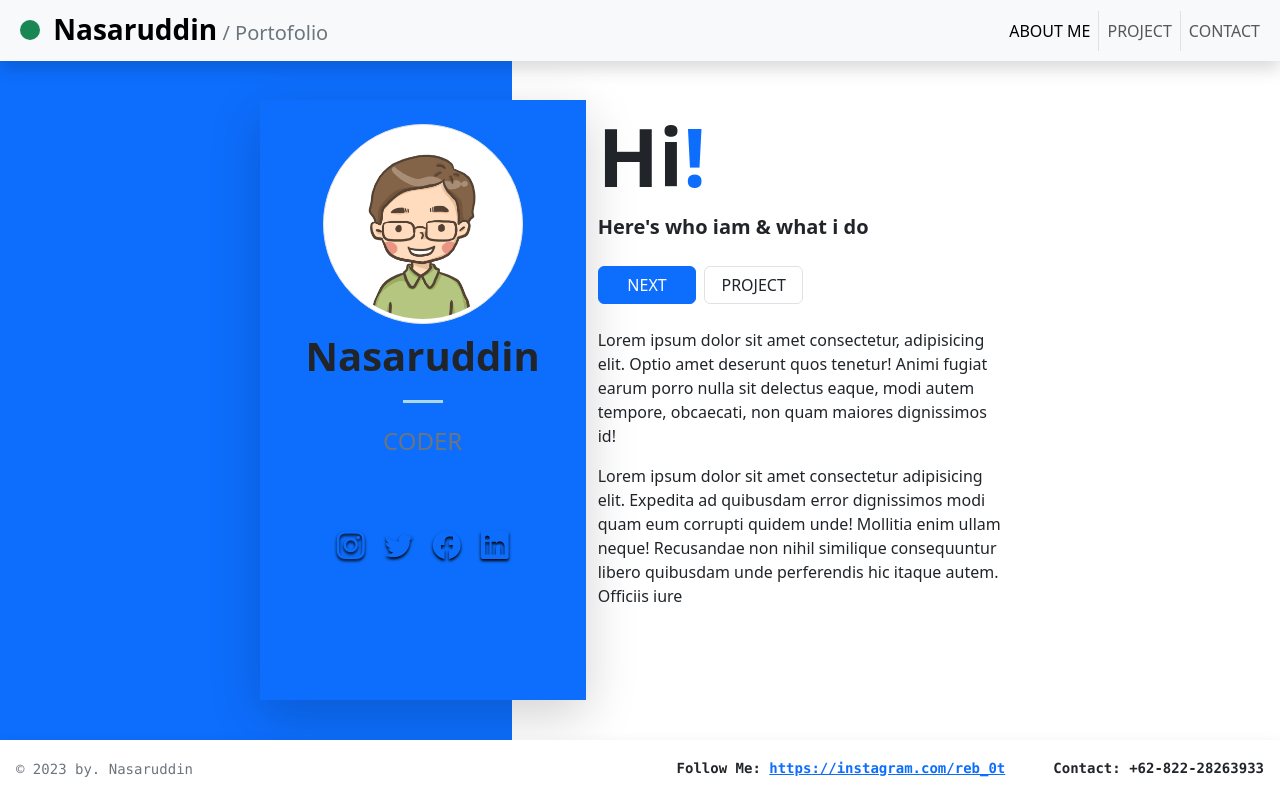
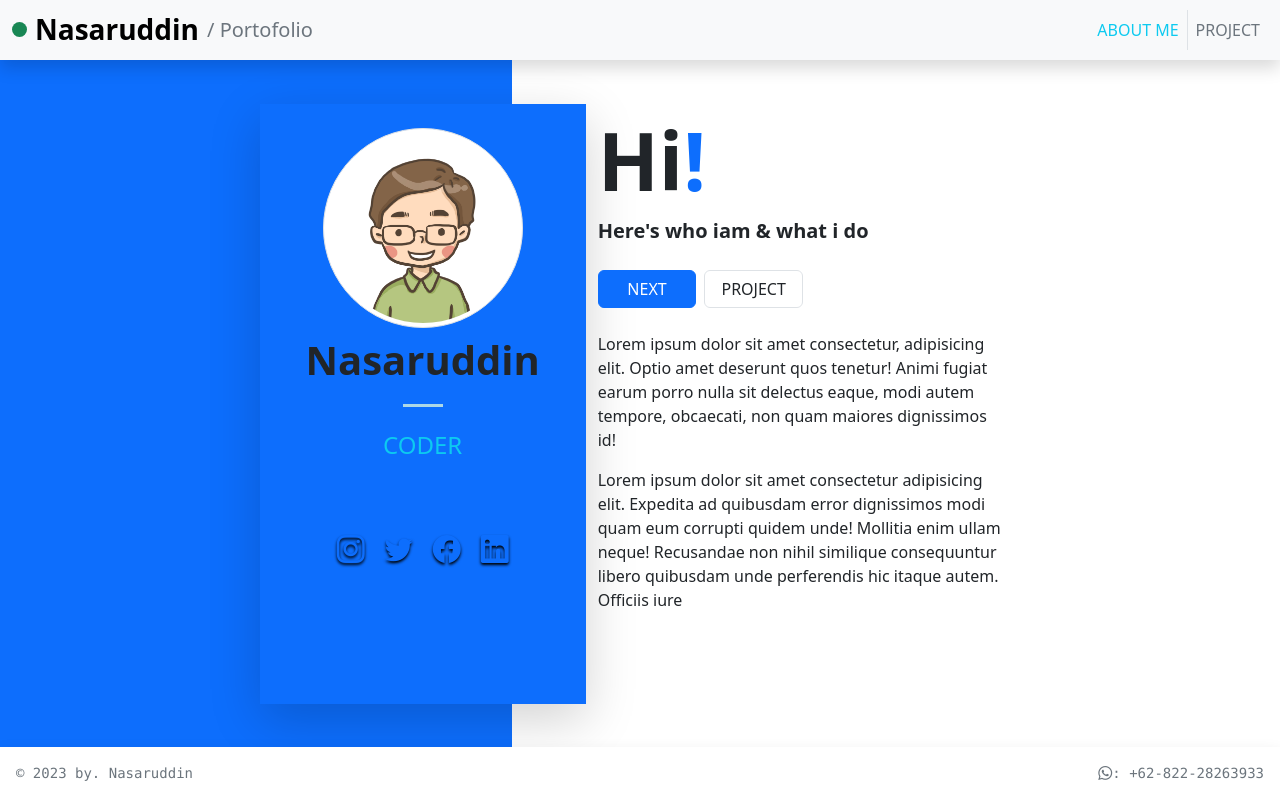
Before and after one commit to nsrddn/nsrddn.github.io, a plain HTML site: page index.html in a window 1280 px wide. Drawn offline with nearby package versions, Linux system fonts and the light colour scheme.

Commit message:
mengubah footer dan navbar

```diff
--- a/index.html
+++ b/index.html
@@ -24,10 +24,10 @@
 		<div class="kartu-container row align-items-center justify-content-center">
 			<nav class="navbar navbar-expand-lg nav-b bg-body-tertiary shadow">
 				<div class="container-fluid">
-					<a class="navbar-brand" href="#"
+					<a class="navbar-brand d-flex align-items-center gap-2" href="#"
 						><div
-							class="rounded-circle mx-2 bg-success"
-							style="width: 20px; height: 20px; display: inline-block"
+							class="rounded-circle bg-success"
+							style="width: 15px; height: 15px;"
 						></div>
 						<span class="display-6 fw-bold fs-3">Nasaruddin</span
 						><span class="text-secondary lead"> / Portofolio</span></a
@@ -43,25 +43,19 @@
 					>
 						<span class="navbar-toggler-icon"></span>
 					</button>
-					<div
-						class="collapse menu-nav navbar-collapse"
-						id="navbarNav"
-					>
+					<div class="collapse menu-nav navbar-collapse" id="navbarNav">
 						<ul class="navbar-nav">
 							<li class="nav-item border-end">
-								<a class="nav-link active" href="/">ABOUT ME</a>
-							</li>
-							<li class="nav-item border-end">
-								<a class="nav-link" href="/project.html">PROJECT</a>
+								<a class="nav-link text-info" href="/">ABOUT ME</a>
 							</li>
 							<li class="nav-item">
-								<a class="nav-link" href="/contact.html">CONTACT</a>
+								<a class="nav-link text-secondary" href="/https://github.com/riboote">PROJECT</a>
 							</li>
 						</ul>
 					</div>
 				</div>
 			</nav>
-			<div class="bg-primary col-md-3 kartu shadow-lg text-center">
+			<div class="bg-primary col-md-3 mt-2 kartu shadow-lg text-center">
 				<img
 					src="img/profile.png"
 					class="img-thumbnail mt-4 rounded-circle"
@@ -69,10 +63,10 @@
 					alt=""
 				/>
 				<h1 class="display-6 my-2 fw-bold">Nasaruddin</h1>
-                <div class="garis"></div>
-				<p class="lead fs-4 text-secondary">CODER</p>
+				<div class="garis"></div>
+				<p class="lead fs-4 text-info">CODER</p>
 				<footer>
-					<a href="" class="text-primary icon">
+					<a href="https://instagram.com/reb_0t" class="text-primary icon">
 						<i class="bi fs-3 bi-instagram"></i>
 					</a>
 					<a href="" class="text-primary icon">
@@ -86,12 +80,14 @@
 					</a>
 				</footer>
 			</div>
-			<div class="text col-md-4">
-				<h1 class="display-1 pt-2 fw-bold">Hi<span class="text-primary">!</span></h1>
+			<div class="text mt-2 col-md-4">
+				<h1 class="display-1 pt-2 fw-bold">
+					Hi<span class="text-primary">!</span>
+				</h1>
 				<p class="lead fw-bold">Here's who iam & what i do</p>
 				<div class="d-flex gap-2 w-50 my-4">
 					<button class="btn btn-primary w-100">NEXT</button>
-					<button class="btn w-100 border">PROJECT</button>
+					<a href="https://github.com/riboote" class="btn w-100 border">PROJECT</a>
 				</div>
 				<p>
 					Lorem ipsum dolor sit amet consectetur, adipisicing elit. Optio amet
@@ -107,14 +103,9 @@
 			</div>
 		</div>
 		<div class="footer-bottom shadow">
-			<div class="d-flex justify-content-between align-items-center">
-				<div class="m-3">
-					<code class="text-secondary">&copy; 2023 by. Nasaruddin</code>
-                </div>
-                <div class="m-3 d-flex gap-5 sosmed">
-                    <code class="text-dark fw-bold">Follow Me: <a href="">https://instagram.com/reb_0t</a></code>
-                    <code class="text-dark fw-bold">Contact: +62-822-28263933</code>
-                </div>
+			<div class="m-3 d-flex gap-3 justify-content-between align-items-center">
+				<code class="text-secondary">&copy; 2023 by. Nasaruddin</code>
+				<code class="text-secondary"><i class="bi bi-whatsapp"></i>: +62-822-28263933</code>
 			</div>
 		</div>
 		<script
--- a/style.css
+++ b/style.css
@@ -45,7 +45,6 @@ footer {
     width: 100%;
     position: fixed;
     background-color: white;
-    height: 60px;
 }
 
 .icon {
```
